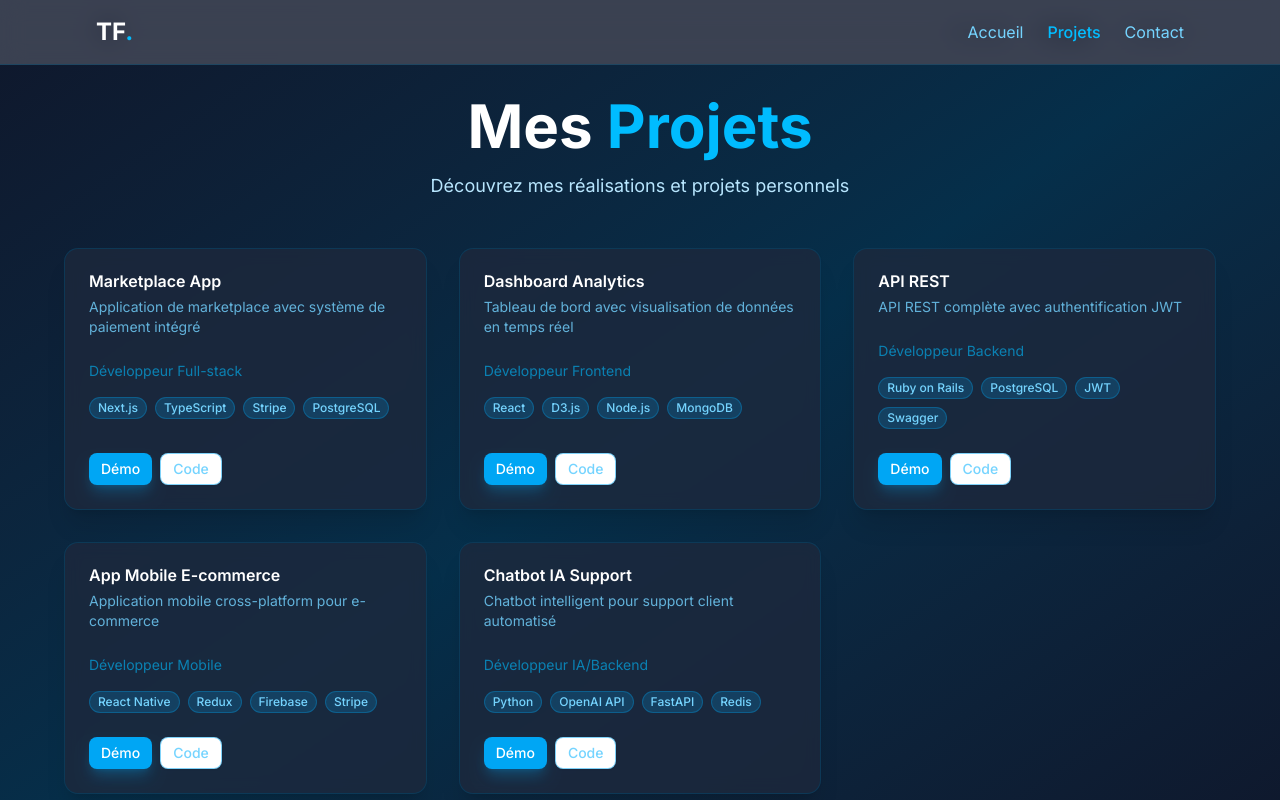
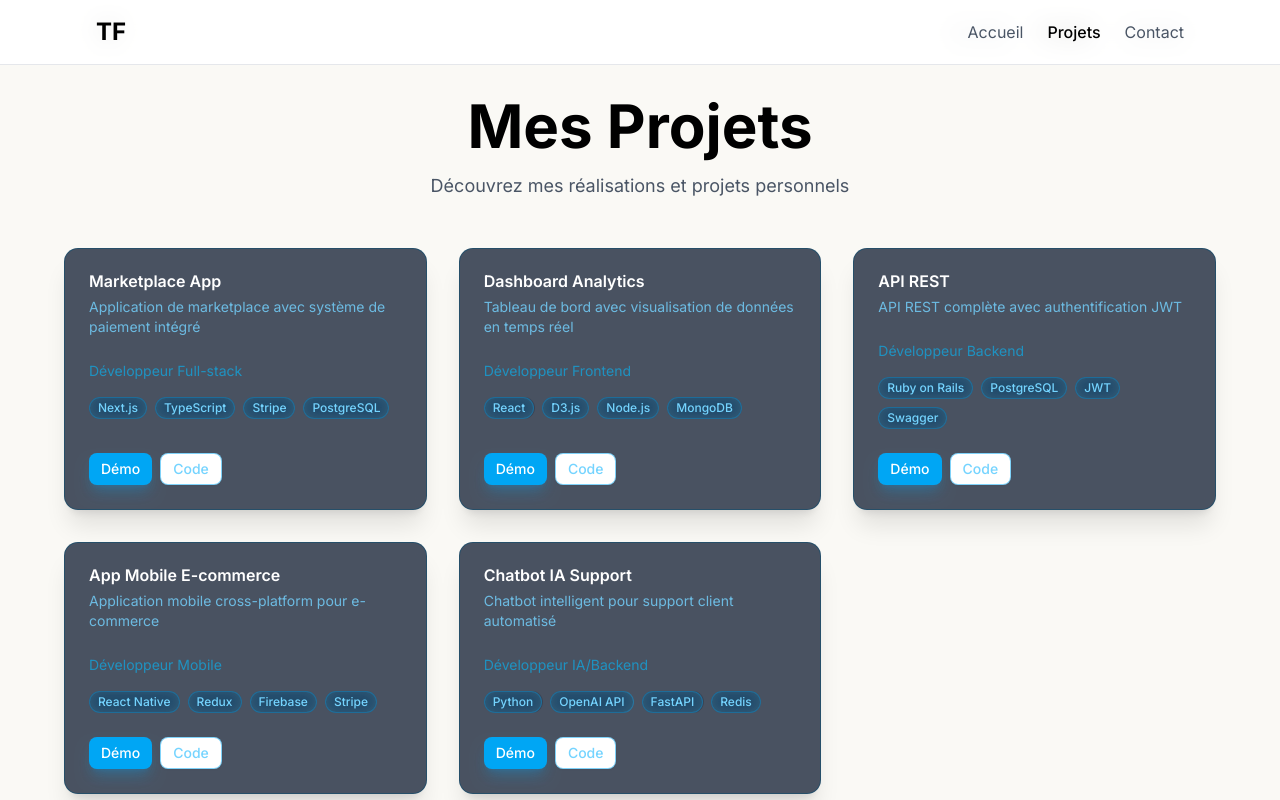
Before and after one commit to ThomasWEBDEV/portfolio-thomas-feret, a Next.js app: page /projets in a window 1280 px wide. Shown: the top 800 px of the page. Built offline with nearby package versions, Linux system fonts and the light colour scheme.

Commit message:
Design: Page projets harmonisée style Grok sans bleu

```diff
--- a/app/projets/page.tsx
+++ b/app/projets/page.tsx
@@ -6,21 +6,21 @@ import { projects } from "@/data/projects";
 
 export default function ProjectsPage() {
   return (
-    <main className="min-h-screen bg-gradient-to-br from-slate-900 via-sky-950 to-slate-900">
+    <main className="min-h-screen" style={{ backgroundColor: '#faf9f5' }}>
       {/* Header simple */}
-      <nav className="fixed top-0 w-full bg-slate-900/80 backdrop-blur-md z-50 border-b border-sky-900/50">
+      <nav className="fixed top-0 w-full bg-white/80 backdrop-blur-md z-50 border-b border-gray-200">
         <div className="max-w-6xl mx-auto px-8 py-4 flex justify-between items-center">
-          <Link href="/" className="text-2xl font-bold text-white hover:text-sky-400 transition-colors">
-            TF<span className="text-sky-400">.</span>
+          <Link href="/" className="text-2xl font-bold text-black hover:text-gray-600 transition-colors">
+            TF
           </Link>
           <div className="flex gap-6">
-            <Link href="/" className="text-sky-300 hover:text-sky-400 transition-colors">
+            <Link href="/" className="text-gray-600 hover:text-black transition-colors">
               Accueil
             </Link>
-            <Link href="/projets" className="text-sky-400 font-medium">
+            <Link href="/projets" className="text-black font-medium">
               Projets
             </Link>
-            <Link href="/#contact" className="text-sky-300 hover:text-sky-400 transition-colors">
+            <Link href="/#contact" className="text-gray-600 hover:text-black transition-colors">
               Contact
             </Link>
           </div>
@@ -35,10 +35,10 @@ export default function ProjectsPage() {
           transition={{ duration: 0.8 }}
           className="max-w-6xl mx-auto"
         >
-          <h1 className="text-5xl md:text-6xl font-bold text-center mb-4 text-white">
-            Mes <span className="text-sky-400">Projets</span>
+          <h1 className="text-5xl md:text-6xl font-bold text-center mb-4 text-black">
+            Mes Projets
           </h1>
-          <p className="text-center text-sky-200 mb-12 text-lg">
+          <p className="text-center text-gray-600 mb-12 text-lg">
             Découvrez mes réalisations et projets personnels
           </p>
 
```
